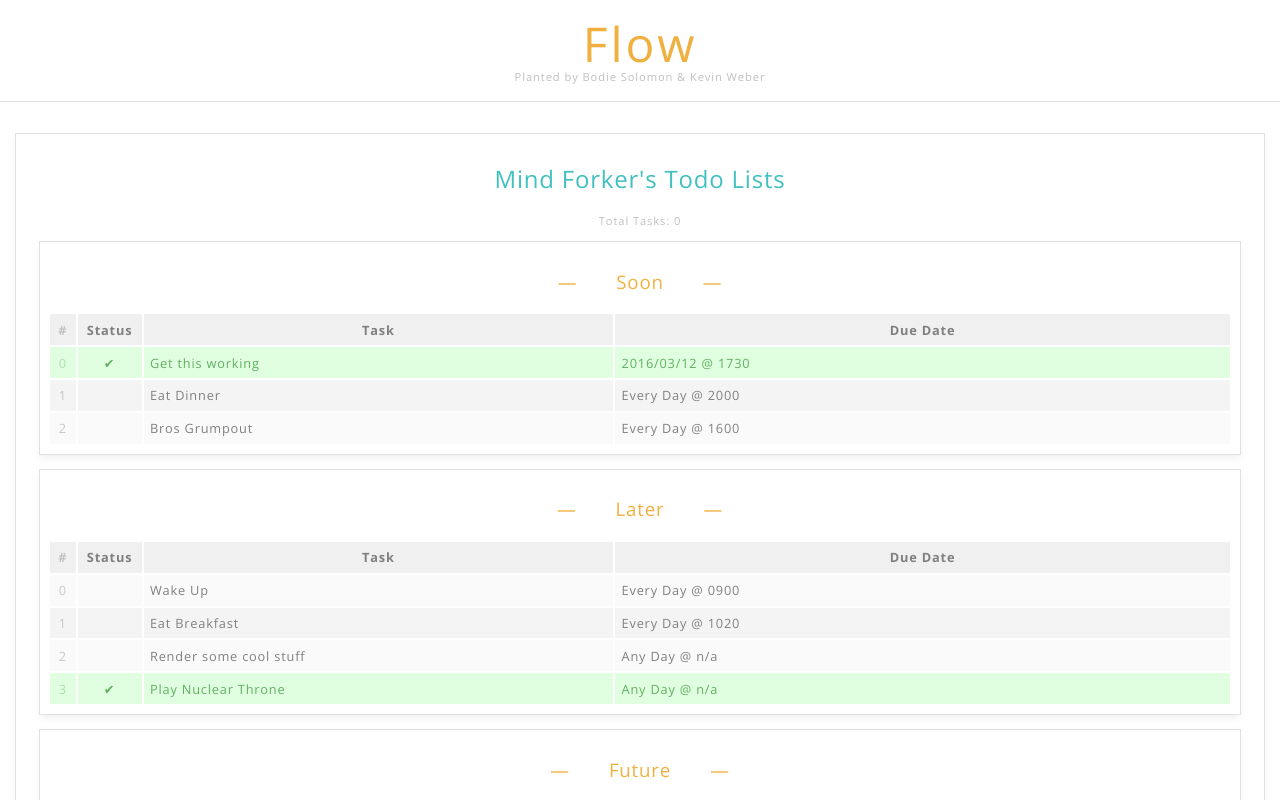
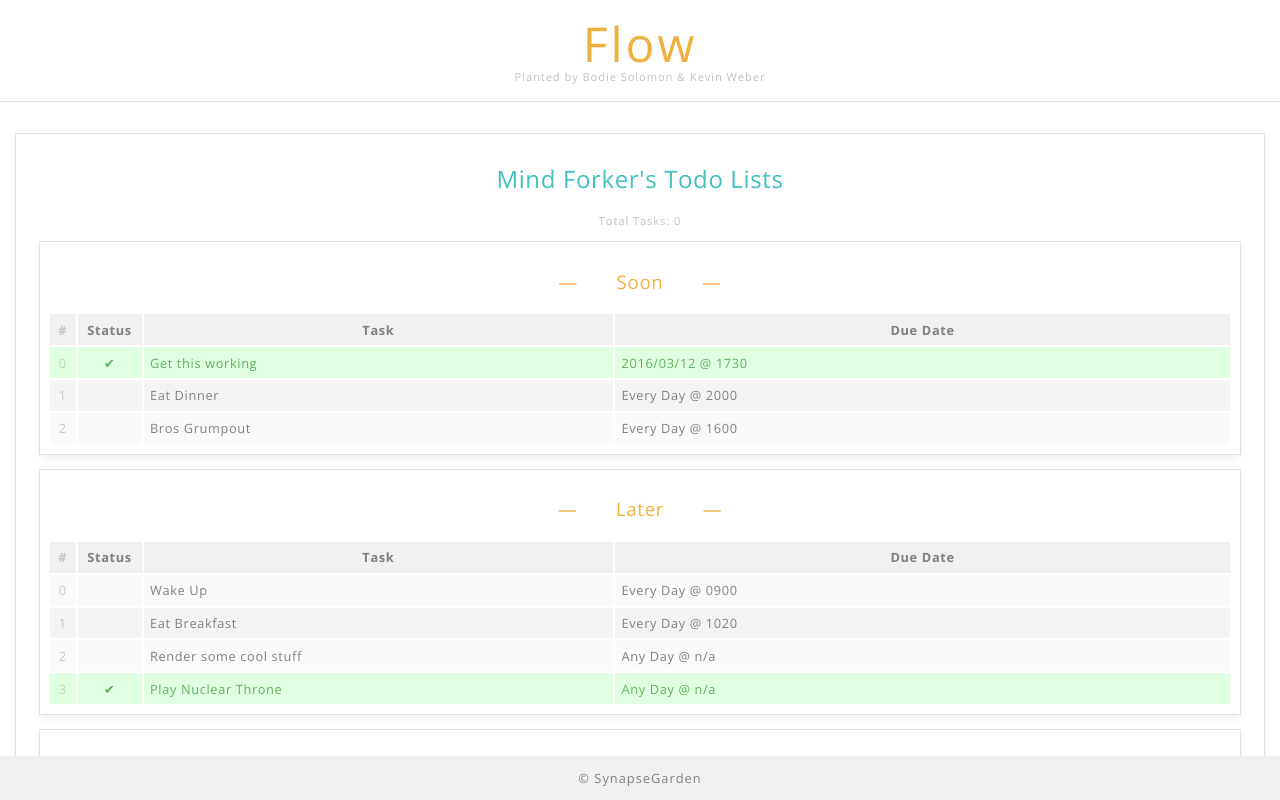
Before and after one commit to synapse-garden/flow, a React app: page / in a window 1280 px wide. Shown: the top 800 px of the page. Built offline with nearby package versions, Linux system fonts and the light colour scheme.

Commit message:
Add footer and organize CSS

```diff
--- a/index.html
+++ b/index.html
@@ -18,6 +18,12 @@
     <div id='root'></div>
     <!---->
 
+    <!-- Footer -->
+    <div id='footer'>
+        © SynapseGarden
+    </div>
+    <!---->
+
     <!-- Imports -->
     <script src="/static/bundle.js"></script>
     <!---->
--- a/public/css/style.css
+++ b/public/css/style.css
@@ -1,5 +1,6 @@
 @import 'inputStyles.css';
 @import 'tagStyles.css';
+@import 'todoListStyle.css';
 
 
 html{
@@ -9,7 +10,7 @@ html{
     text-align: center;
     font-family: 'Open Sans', sans-serif;
     font-weight: 300;
-    letter-spacing: 0.05em;
+    letter-spacing: 0.04em;
     color: #808080;
     font-size: 1em;
 }
@@ -39,6 +40,19 @@ hr{ border-top: 1px dotted #d0d0d0; border-bottom: none; }
     color: #f0b040;
 }
 
+#footer{
+    position: absolute;
+    bottom: 0;
+    width: 100%;
+    font-size: 0.8em;
+
+    color: #808080;
+    letter-spacing: 0.08em;
+
+    background-color: #f0f0f0;
+    padding: 1em 0;
+}
+
 h1, h2, h3, h4, h5, h6{
     color: #40c0c0;
     font-weight: 300;
@@ -55,49 +69,3 @@ h4{
     line-height: 1em;
     letter-spacing: 0.08em;
 }
-
-
-table{
-    width: 100%;
-    font-size: 0.8em;
-}
-thead.todoList tr{
-    text-align: center;
-    background-color: #f0f0f0;
-    font-weight: 700;
-}
-tbody{
-}
-
-tr:nth-child(odd){
-    background-color: #fafafa;
-}
-tr:nth-child(even){
-    background-color: #f4f4f4;
-}
-td{
-    padding: 0.5em;
-}
-tbody tr:hover{
-    outline: 1px solid #d0f0f0;
-}
-
-.todoSerial{
-    width: 1em;
-    text-align: center;
-    opacity: 0.4;
-}
-.todoSerial.true{
-}
-.todoTitle{
-    width: 40%;
-}
-.todoStatus{
-    text-align: center;
-    width: 4em;
-}
-
-tr.true {
-    background-color: #e0ffe0;
-    color: #60b060;
-}
--- /dev/null
+++ b/public/css/todoListStyle.css
@@ -0,0 +1,46 @@
+table{
+    width: 100%;
+    font-size: 0.8em;
+    transition: all 0.1s ease-in;
+}
+thead.todoList tr{
+    text-align: center;
+    background-color: #f0f0f0;
+    font-weight: 700;
+}
+tbody{
+}
+
+tr:nth-child(odd){
+    background-color: #fafafa;
+}
+tr:nth-child(even){
+    background-color: #f4f4f4;
+}
+td{
+    padding: 0.5em;
+}
+tbody tr:hover{
+    /*outline: 1px solid #d0f0f0;*/
+    outline: 1px solid #e0e0e0;
+}
+
+.todoSerial{
+    width: 1em;
+    text-align: center;
+    opacity: 0.4;
+}
+.todoSerial.true{
+}
+.todoTitle{
+    width: 40%;
+}
+.todoStatus{
+    text-align: center;
+    width: 4em;
+}
+
+tr.true {
+    background-color: #e0ffe0;
+    color: #60b060;
+}
```
